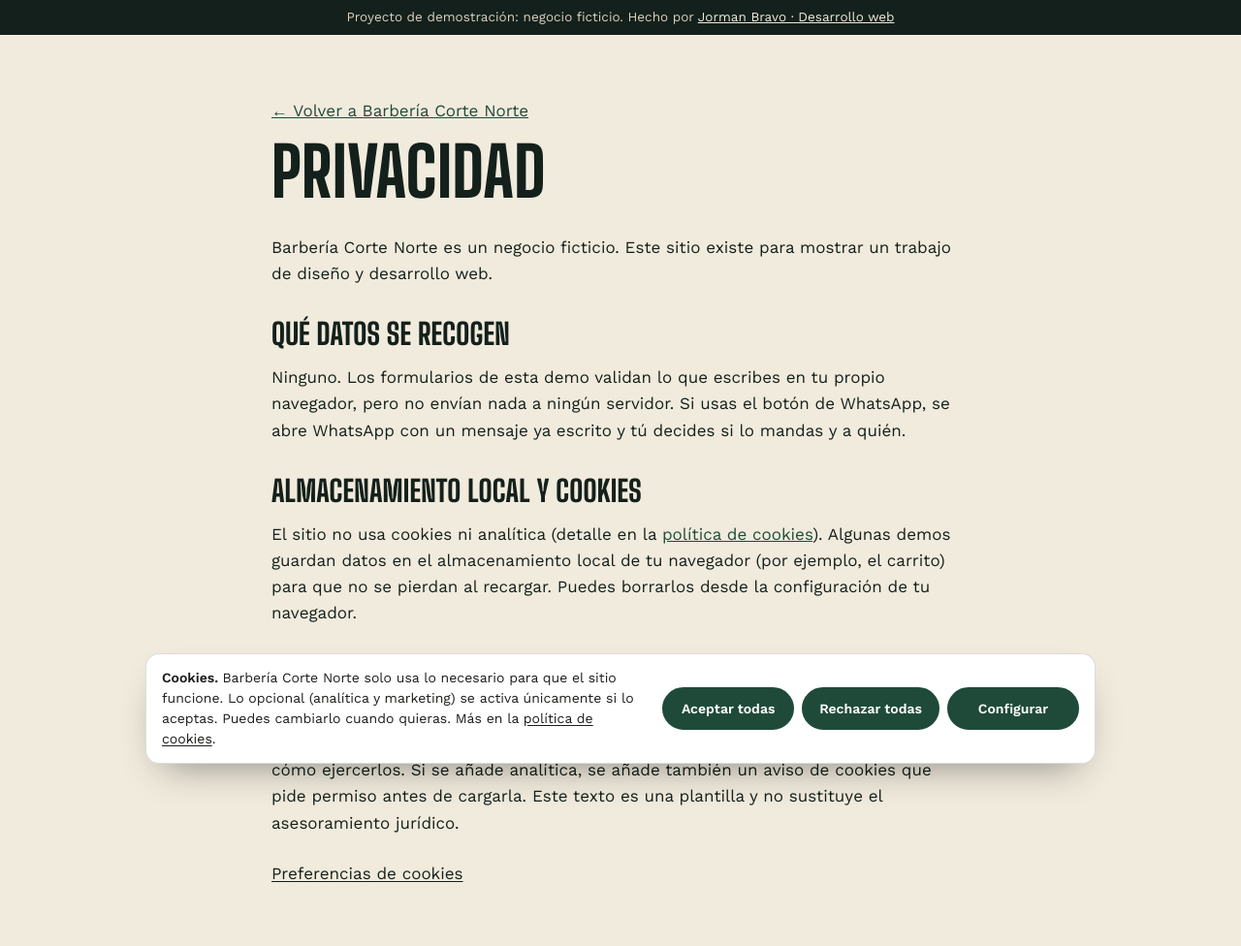
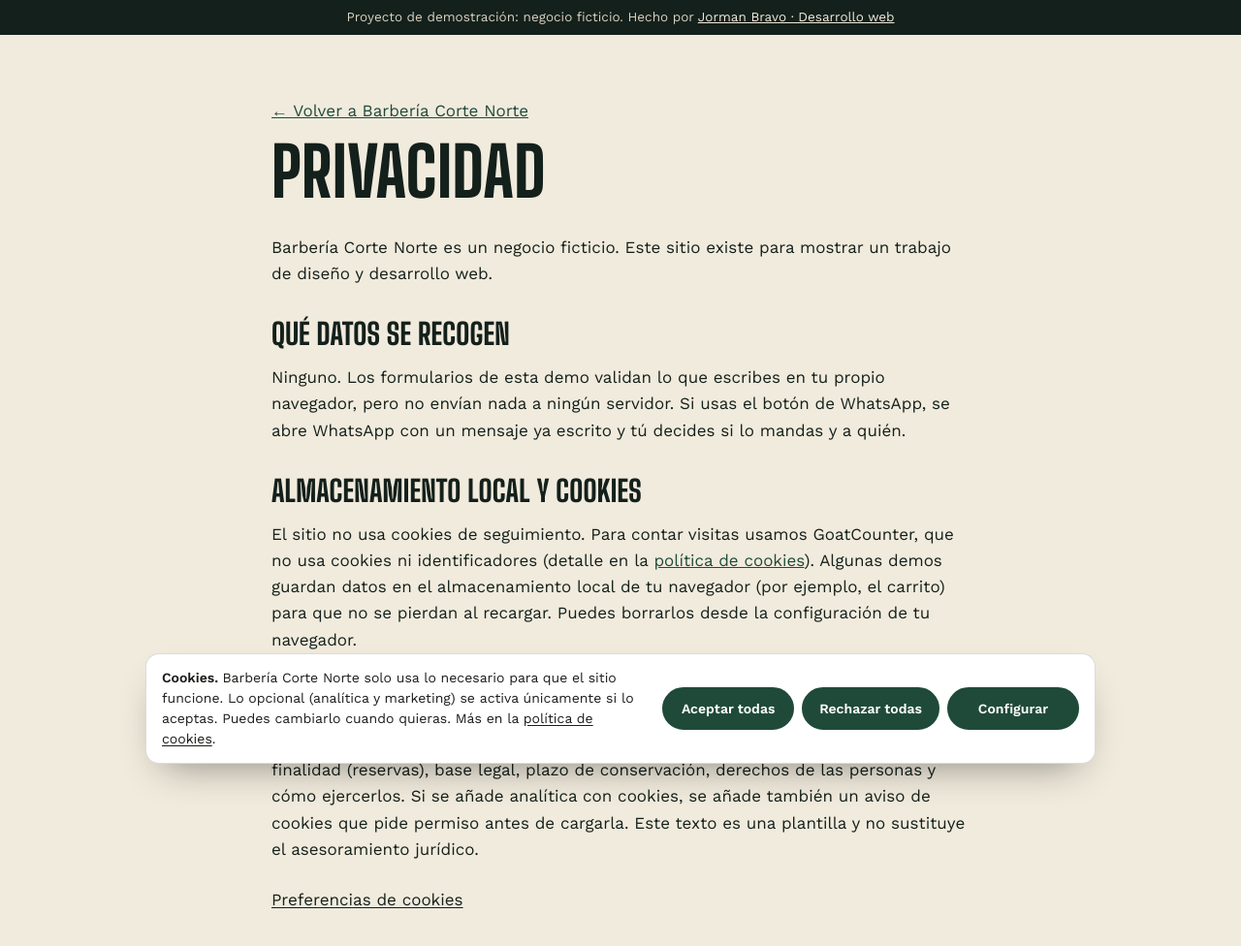
Before and after one commit to jormanj2b/demo-barberia, a plain HTML site: page privacidad.html in a window 1280 px wide. Shown: the whole page at 97% size. Drawn offline with Linux system fonts and the light colour scheme.

Commit message:
Analítica: añado GoatCounter sin cookies en las páginas, permito su dominio en la CSP y actualizo los textos que decían que no había analítica

```diff
--- a/privacidad.html
+++ b/privacidad.html
@@ -7,7 +7,7 @@
 <meta name="description" content="Política de privacidad del sitio de demostración Barbería Corte Norte.">
 <meta name="robots" content="noindex">
 <link rel="canonical" href="https://jormanj2b.github.io/demo-barberia/privacidad.html">
-<meta http-equiv="Content-Security-Policy" content="default-src 'self'; img-src 'self' data:; style-src 'self'; font-src 'self'; object-src 'none'; base-uri 'self'">
+<meta http-equiv="Content-Security-Policy" content="default-src 'self'; img-src 'self' data: https://jormanj2b.goatcounter.com; style-src 'self'; script-src 'self' https://gc.zgo.at; font-src 'self'; connect-src 'self' https://jormanj2b.goatcounter.com; object-src 'none'; base-uri 'self'">
 <link rel="icon" href="favicon.svg" type="image/svg+xml">
 <link rel="stylesheet" href="fonts.css">
 <link rel="stylesheet" href="styles.css">
@@ -22,9 +22,10 @@
 <h2>Qué datos se recogen</h2>
 <p>Ninguno. Los formularios de esta demo validan lo que escribes en tu propio navegador, pero no envían nada a ningún servidor. Si usas el botón de WhatsApp, se abre WhatsApp con un mensaje ya escrito y tú decides si lo mandas y a quién.</p>
 <h2>Almacenamiento local y cookies</h2>
-<p>El sitio no usa cookies ni analítica (detalle en la <a href="cookies.html">política de cookies</a>). Algunas demos guardan datos en el almacenamiento local de tu navegador (por ejemplo, el carrito) para que no se pierdan al recargar. Puedes borrarlos desde la configuración de tu navegador.</p>
+<p>El sitio no usa cookies de seguimiento. Para contar visitas usamos GoatCounter, que no usa cookies ni identificadores (detalle en la <a href="cookies.html">política de cookies</a>). Algunas demos guardan datos en el almacenamiento local de tu navegador (por ejemplo, el carrito) para que no se pierdan al recargar. Puedes borrarlos desde la configuración de tu navegador.</p>
 <h2>En un encargo real</h2>
-<p>Aquí iría la política del negocio: responsable del tratamiento con sus datos fiscales, finalidad (reservas), base legal, plazo de conservación, derechos de las personas y cómo ejercerlos. Si se añade analítica, se añade también un aviso de cookies que pide permiso antes de cargarla. Este texto es una plantilla y no sustituye el asesoramiento jurídico.</p>
+<p>Aquí iría la política del negocio: responsable del tratamiento con sus datos fiscales, finalidad (reservas), base legal, plazo de conservación, derechos de las personas y cómo ejercerlos. Si se añade analítica con cookies, se añade también un aviso de cookies que pide permiso antes de cargarla. Este texto es una plantilla y no sustituye el asesoramiento jurídico.</p>
 </main>
+<script data-goatcounter="https://jormanj2b.goatcounter.com/count" async src="//gc.zgo.at/count.js"></script>
 </body>
 </html>
```
Also changed, not shown: cookies.html (+3 -2 lines), index.html (+2 -1 lines).
